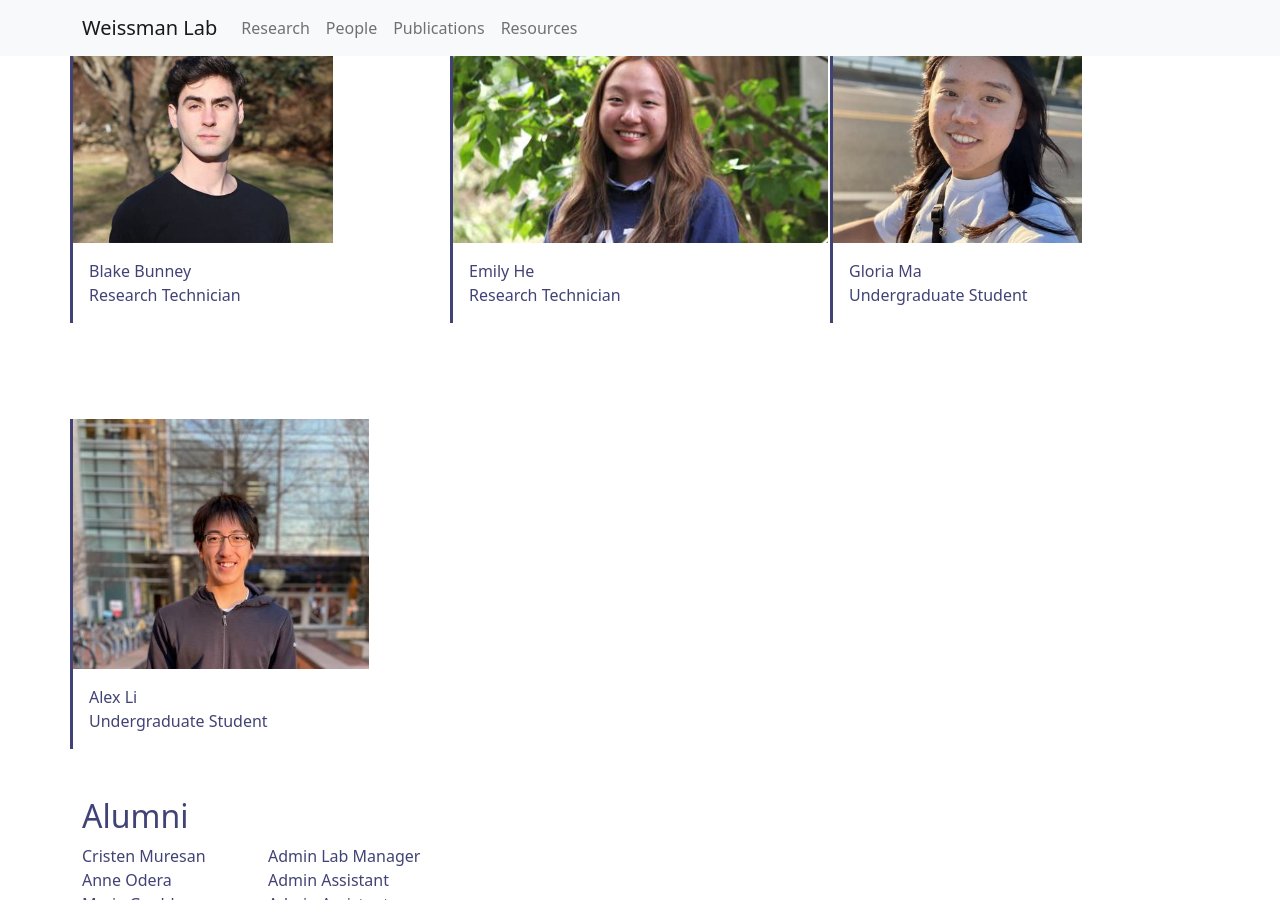
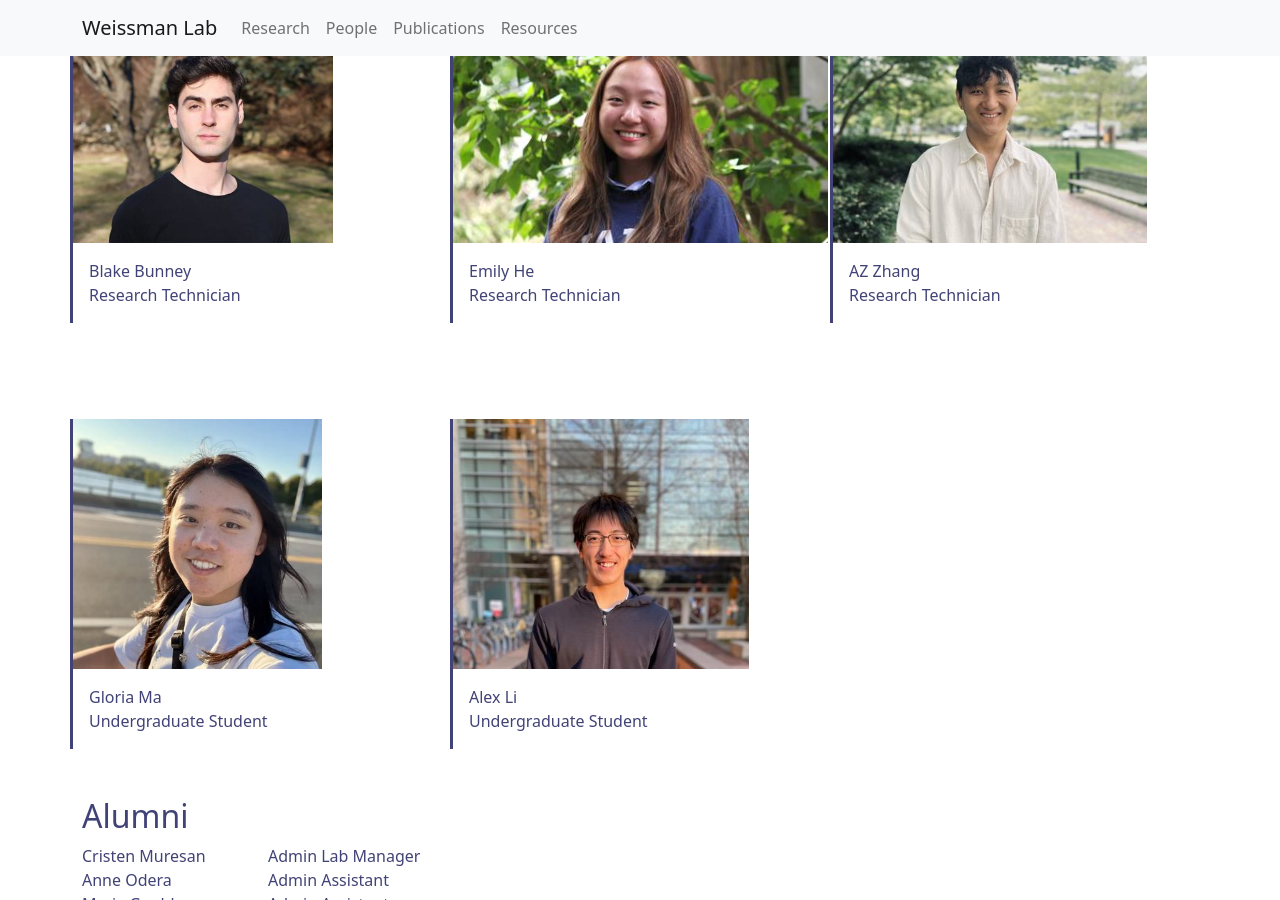
Before and after one commit to whitehead/weissmanlab, a Jekyll site: the page built from _pages/people.html, in a window 1280 px wide and 900 px high, scrolled down 4421 px. Built offline with Jekyll 4.4.1, drawn with Linux system fonts in a browser that asks for light colours.

Commit message:
added AZ

```diff
--- a/_data/people.yml
+++ b/_data/people.yml
@@ -286,6 +286,12 @@
   pos: Technician
   email: ehe@wi.mit.edu
   id: EmilyHe
+  alum: false
+
+- name: AZ Zhang
+  pos: Technician
+  email: azz@wi.mit.edu
+  id: AZZhang
   alum: false
 
 - name: Gloria Ma
```
Also changed, not shown: assets/img/people/AZZhang.jpg (added), 1 other file.
